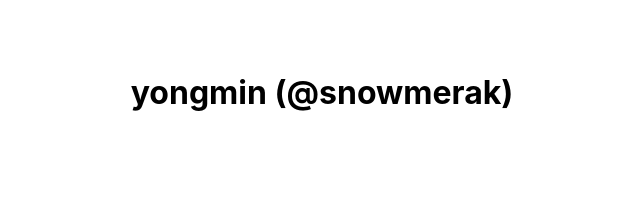
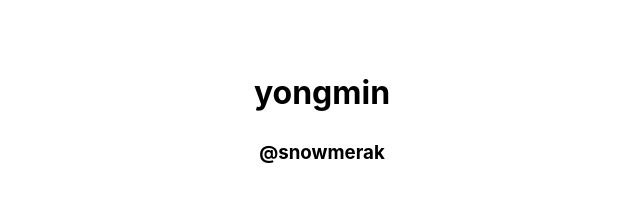
Before and after one commit to snowmerak/snowmerak.github.io, a plain HTML site: page index.html in a window 1280 px wide. Shown: the whole page, without its empty margins (318-958 px from the left). Drawn offline with Linux system fonts and the light colour scheme.

Commit message:
Update index.html

```diff
--- a/index.html
+++ b/index.html
@@ -10,10 +10,8 @@
 </head>
 <body style="padding: 0 10%;">
     <header>
-        <h1>yongmin (@snowmerak)</h1>
+        <h1>yongmin</h1>
+        <h3>@snowmerak</h3>
     </header>
-
-
-</div>
 </body>
 </html>
```
